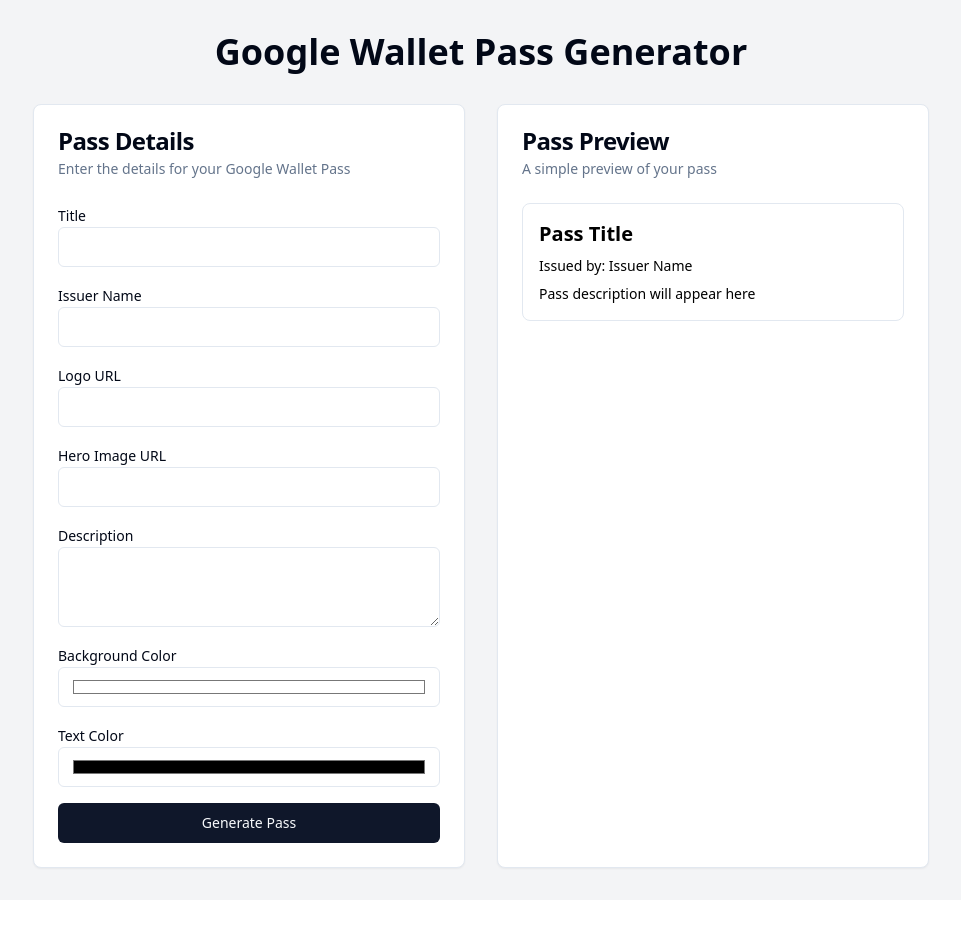
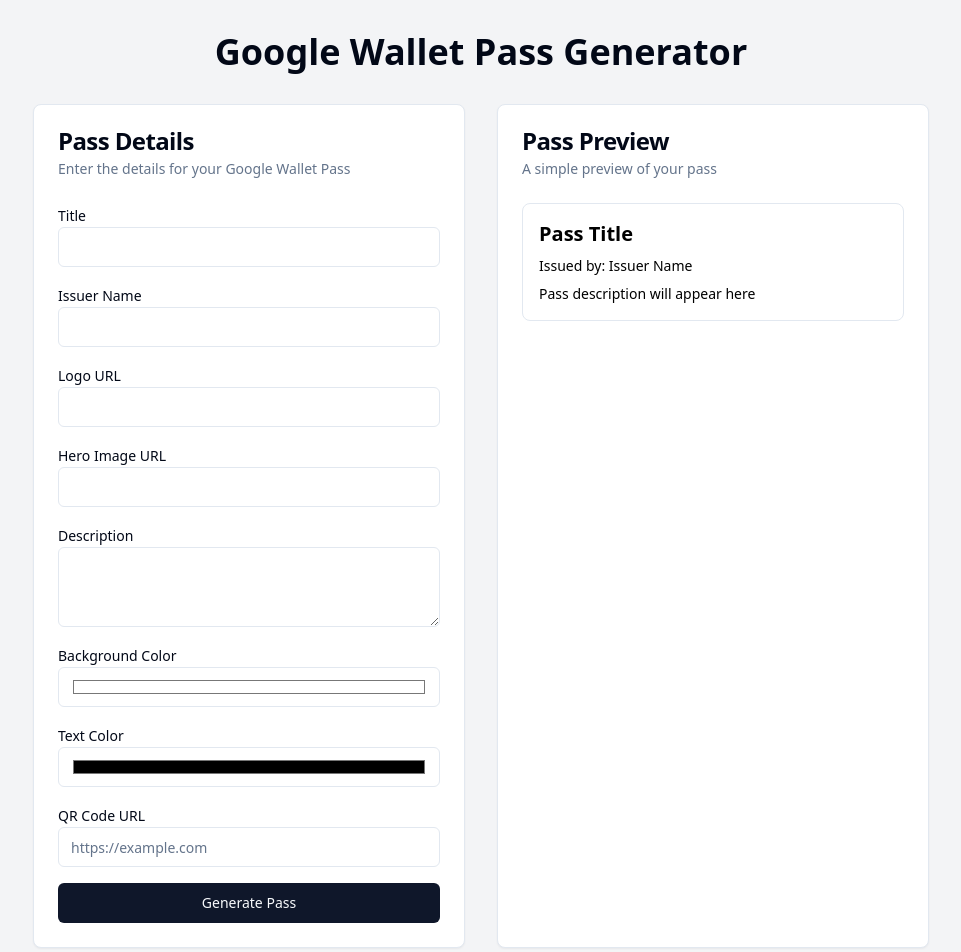
Before and after one commit to GPT-Engineer-App/passgenie, a React (Vite) app: page / in a window 1280 px wide. Shown: the top 952 px of the page, without its empty margins (159-1120 px from the left). Before the commit the page ends 900 px from the top, so only its background shows below. Built offline with nearby package versions, Linux system fonts and the light colour scheme.

Commit message:
Add QR code generator feature
Implement a QR code generator that allows users to add a QR code to the Google Pass Card by providing a target URL.
[skip gpt_engineer]

```diff
--- a/package.json
+++ b/package.json
@@ -50,6 +50,7 @@
     "input-otp": "^1.2.4",
     "lucide-react": "^0.417.0",
     "next-themes": "^0.3.0",
+    "qrcode.react": "^3.1.0",
     "react": "^18.2.0",
     "react-day-picker": "^8.10.1",
     "react-dom": "^18.2.0",
--- a/src/pages/Index.jsx
+++ b/src/pages/Index.jsx
@@ -4,6 +4,7 @@ import { Input } from "@/components/ui/input"
 import { Label } from "@/components/ui/label"
 import { Textarea } from "@/components/ui/textarea"
 import { Card, CardContent, CardDescription, CardFooter, CardHeader, CardTitle } from "@/components/ui/card"
+import { QRCodeSVG } from 'qrcode.react';
 
 const Index = () => {
   const [passData, setPassData] = useState({
@@ -14,6 +15,7 @@ const Index = () => {
     description: '',
     backgroundColor: '#FFFFFF',
     textColor: '#000000',
+    qrCodeUrl: '',
   });
 
   const handleInputChange = (e) => {
@@ -68,6 +70,10 @@ const Index = () => {
                 <Label htmlFor="textColor">Text Color</Label>
                 <Input id="textColor" name="textColor" type="color" value={passData.textColor} onChange={handleInputChange} required />
               </div>
+              <div>
+                <Label htmlFor="qrCodeUrl">QR Code URL</Label>
+                <Input id="qrCodeUrl" name="qrCodeUrl" type="url" value={passData.qrCodeUrl} onChange={handleInputChange} placeholder="https://example.com" />
+              </div>
               <Button type="submit" className="w-full">Generate Pass</Button>
             </form>
           </CardContent>
@@ -85,6 +91,11 @@ const Index = () => {
               {passData.logo && <img src={passData.logo} alt="Logo" className="w-16 h-16 mb-2 mx-auto object-cover" />}
               {passData.heroImage && <img src={passData.heroImage} alt="Hero" className="w-full h-32 mb-2 mx-auto object-cover" />}
               <p className="text-sm">{passData.description || 'Pass description will appear here'}</p>
+              {passData.qrCodeUrl && (
+                <div className="mt-4">
+                  <QRCodeSVG value={passData.qrCodeUrl} size={128} className="mx-auto" />
+                </div>
+              )}
             </div>
           </CardContent>
         </Card>
```
Also changed, not shown: 1 other file (tests, documents, lock files or other folders).
